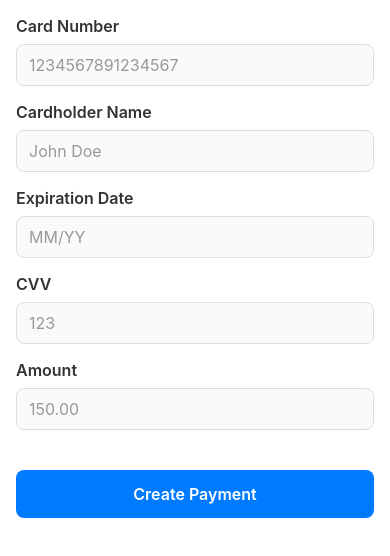
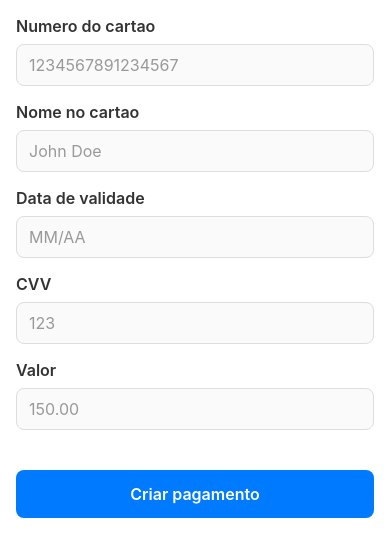
Before and after one commit to vanessasoutoc/wallet-ria, a React Native app in the folder mobile/: screen / in a window 390 px wide. Shown: the top 556 px of the page. Built offline with nearby package versions, Linux system fonts and the light colour scheme.

Commit message:
feat: i18n

```diff
--- a/mobile/App.tsx
+++ b/mobile/App.tsx
@@ -8,6 +8,7 @@
 import { StatusBar, StyleSheet, useColorScheme, View } from 'react-native';
 import { SafeAreaProvider } from 'react-native-safe-area-context';
 import NewPaymentScreen from './src/screens/payments/new';
+import './src/i18n';
 
 function App() {
   const isDarkMode = useColorScheme() === 'dark';
--- a/mobile/package.json
+++ b/mobile/package.json
@@ -12,8 +12,10 @@
   "dependencies": {
     "@hookform/resolvers": "^4.0.0",
     "@react-native/new-app-screen": "0.85.3",
+    "i18next": "^26.1.0",
     "react": "19.2.3",
     "react-hook-form": "^7.75.0",
+    "react-i18next": "^17.0.7",
     "react-native": "0.85.3",
     "react-native-mask-input": "^1.2.3",
     "react-native-safe-area-context": "^5.5.2",
--- a/mobile/src/components/payments/form.tsx
+++ b/mobile/src/components/payments/form.tsx
@@ -1,31 +1,33 @@
 import React from 'react';
 import { View, ActivityIndicator } from 'react-native';
 import { Controller, Control, FieldErrors } from 'react-hook-form';
+import { useTranslation } from 'react-i18next';
 import { z } from 'zod';
 import FormInput from '../FormInput';
 import Button from '../Button';
+import i18n from '../../i18n';
 
 export const createPaymentFormSchema = z.object({
   cardNumber: z
     .string()
-    .min(1, 'Card number is required')
-    .regex(/^\d{16}$/, 'Card number must be 16 digits'),
+    .min(1, i18n.t('payments.validation.cardNumberRequired'))
+    .regex(/^\d{16}$/, i18n.t('payments.validation.cardNumberDigits')),
   holderName: z
     .string()
-    .min(1, 'Cardholder name is required')
-    .min(3, 'Name must be at least 3 characters'),
+    .min(1, i18n.t('payments.validation.holderNameRequired'))
+    .min(3, i18n.t('payments.validation.holderNameMin')),
   expirationDate: z
     .string()
-    .min(1, 'Expiration date is required')
-    .regex(/^\d{2}\/\d{2}$/, 'Expiration date must be in MM/YY format'),
+    .min(1, i18n.t('payments.validation.expirationDateRequired'))
+    .regex(/^\d{2}\/\d{2}$/, i18n.t('payments.validation.expirationDateFormat')),
   cvv: z
     .string()
-    .min(1, 'CVV is required')
-    .regex(/^\d{3,4}$/, 'CVV must be 3 or 4 digits'),
+    .min(1, i18n.t('payments.validation.cvvRequired'))
+    .regex(/^\d{3,4}$/, i18n.t('payments.validation.cvvDigits')),
   amount: z
     .number()
-    .min(0.01, 'Amount must be greater than 0')
-    .multipleOf(0.01, 'Amount must have up to 2 decimal places'),
+    .min(0.01, i18n.t('payments.validation.amountMin'))
+    .multipleOf(0.01, i18n.t('payments.validation.amountDecimals')),
 });
 
 export type CreatePaymentFormData = z.infer<typeof createPaymentFormSchema>;
@@ -43,6 +45,8 @@ export const PaymentForm: React.FC<PaymentFormProps> = ({
   isLoading,
   onSubmit,
 }) => {
+  const { t } = useTranslation();
+
   return (
     <View>
       <Controller
@@ -50,8 +54,8 @@ export const PaymentForm: React.FC<PaymentFormProps> = ({
         name="cardNumber"
         render={({ field: { value, onChange } }) => (
           <FormInput
-            label="Card Number"
-            placeholder="1234567891234567"
+            label={t('payments.form.fields.cardNumber.label')}
+            placeholder={t('payments.form.fields.cardNumber.placeholder')}
             value={value}
             onChangeText={onChange}
             keyboardType="numeric"
@@ -66,8 +70,8 @@ export const PaymentForm: React.FC<PaymentFormProps> = ({
         name="holderName"
         render={({ field: { value, onChange } }) => (
           <FormInput
-            label="Cardholder Name"
-            placeholder="John Doe"
+            label={t('payments.form.fields.holderName.label')}
+            placeholder={t('payments.form.fields.holderName.placeholder')}
             value={value}
             onChangeText={onChange}
             error={errors.holderName?.message}
@@ -80,8 +84,8 @@ export const PaymentForm: React.FC<PaymentFormProps> = ({
         name="expirationDate"
         render={({ field: { value, onChange } }) => (
           <FormInput
-            label="Expiration Date"
-            placeholder="MM/YY"
+            label={t('payments.form.fields.expirationDate.label')}
+            placeholder={t('payments.form.fields.expirationDate.placeholder')}
             value={value}
             onChangeText={onChange}
             maxLength={5}
@@ -95,8 +99,8 @@ export const PaymentForm: React.FC<PaymentFormProps> = ({
         name="cvv"
         render={({ field: { value, onChange } }) => (
           <FormInput
-            label="CVV"
-            placeholder="123"
+            label={t('payments.form.fields.cvv.label')}
+            placeholder={t('payments.form.fields.cvv.placeholder')}
             value={value}
             onChangeText={onChange}
             keyboardType="numeric"
@@ -112,8 +116,8 @@ export const PaymentForm: React.FC<PaymentFormProps> = ({
         name="amount"
         render={({ field: { value, onChange } }) => (
           <FormInput
-            label="Amount"
-            placeholder="150.00"
+            label={t('payments.form.fields.amount.label')}
+            placeholder={t('payments.form.fields.amount.placeholder')}
             value={value ? value.toString() : ''}
             onChangeText={(text) => onChange(parseFloat(text) || 0)}
             keyboardType="decimal-pad"
@@ -124,7 +128,11 @@ export const PaymentForm: React.FC<PaymentFormProps> = ({
 
       <View style={{ marginTop: 24, marginBottom: 16 }}>
         <Button
-          title={isLoading ? 'Creating...' : 'Create Payment'}
+          title={
+            isLoading
+              ? t('payments.form.submit.loading')
+              : t('payments.form.submit.idle')
+          }
           onPress={onSubmit}
           disabled={isLoading}
         />
--- /dev/null
+++ b/mobile/src/i18n/index.ts
@@ -0,0 +1,25 @@
+import i18n from 'i18next';
+import { initReactI18next } from 'react-i18next';
+
+import enUS from './locales/en-US';
+import ptBR from './locales/pt-BR';
+
+const resources = {
+  'pt-BR': {
+    translation: ptBR,
+  },
+  'en-US': {
+    translation: enUS,
+  },
+};
+
+void i18n.use(initReactI18next).init({
+  resources,
+  lng: 'pt-BR',
+  fallbackLng: 'pt-BR',
+  interpolation: {
+    escapeValue: false,
+  },
+});
+
+export default i18n;
--- /dev/null
+++ b/mobile/src/i18n/locales/en-US.ts
@@ -0,0 +1,54 @@
+const enUS = {
+  common: {
+    success: 'Success',
+    error: 'Error',
+  },
+  payments: {
+    new: {
+      successCreated: 'Payment created with ID: {{id}}',
+      errorCreate: 'Could not create payment.',
+    },
+    form: {
+      fields: {
+        cardNumber: {
+          label: 'Card number',
+          placeholder: '1234567891234567',
+        },
+        holderName: {
+          label: 'Cardholder name',
+          placeholder: 'John Doe',
+        },
+        expirationDate: {
+          label: 'Expiration date',
+          placeholder: 'MM/YY',
+        },
+        cvv: {
+          label: 'CVV',
+          placeholder: '123',
+        },
+        amount: {
+          label: 'Amount',
+          placeholder: '150.00',
+        },
+      },
+      submit: {
+        idle: 'Create payment',
+        loading: 'Creating...',
+      },
+    },
+    validation: {
+      cardNumberRequired: 'Card number is required',
+      cardNumberDigits: 'Card number must be 16 digits',
+      holderNameRequired: 'Cardholder name is required',
+      holderNameMin: 'Name must be at least 3 characters',
+      expirationDateRequired: 'Expiration date is required',
+      expirationDateFormat: 'Expiration date must be in MM/YY format',
+      cvvRequired: 'CVV is required',
+      cvvDigits: 'CVV must be 3 or 4 digits',
+      amountMin: 'Amount must be greater than 0',
+      amountDecimals: 'Amount must have up to 2 decimal places',
+    },
+  },
+};
+
+export default enUS;
--- /dev/null
+++ b/mobile/src/i18n/locales/pt-BR.ts
@@ -0,0 +1,54 @@
+const ptBR = {
+  common: {
+    success: 'Sucesso',
+    error: 'Erro',
+  },
+  payments: {
+    new: {
+      successCreated: 'Pagamento criado com ID: {{id}}',
+      errorCreate: 'Nao foi possivel criar o pagamento.',
+    },
+    form: {
+      fields: {
+        cardNumber: {
+          label: 'Numero do cartao',
+          placeholder: '1234567891234567',
+        },
+        holderName: {
+          label: 'Nome no cartao',
+          placeholder: 'John Doe',
+        },
+        expirationDate: {
+          label: 'Data de validade',
+          placeholder: 'MM/AA',
+        },
+        cvv: {
+          label: 'CVV',
+          placeholder: '123',
+        },
+        amount: {
+          label: 'Valor',
+          placeholder: '150.00',
+        },
+      },
+      submit: {
+        idle: 'Criar pagamento',
+        loading: 'Criando...',
+      },
+    },
+    validation: {
+      cardNumberRequired: 'Numero do cartao obrigatorio',
+      cardNumberDigits: 'Numero do cartao deve ter 16 digitos',
+      holderNameRequired: 'Nome no cartao obrigatorio',
+      holderNameMin: 'Nome deve ter pelo menos 3 caracteres',
+      expirationDateRequired: 'Data de validade obrigatoria',
+      expirationDateFormat: 'Data de validade deve estar no formato MM/AA',
+      cvvRequired: 'CVV obrigatorio',
+      cvvDigits: 'CVV deve ter 3 ou 4 digitos',
+      amountMin: 'Valor deve ser maior que 0',
+      amountDecimals: 'Valor deve ter no maximo 2 casas decimais',
+    },
+  },
+};
+
+export default ptBR;
--- a/mobile/src/screens/payments/new.tsx
+++ b/mobile/src/screens/payments/new.tsx
@@ -8,12 +8,14 @@ import {
   Platform,
 } from 'react-native';
 import { useForm } from 'react-hook-form';
+import { useTranslation } from 'react-i18next';
 import { zodResolver } from '@hookform/resolvers/zod';
 import { createPaymentFormSchema, CreatePaymentFormData, PaymentForm } from '../../components/payments/form';
 import { paymentService } from '../../services/payments';
 
 export const NewPaymentScreen: React.FC = () => {
   const [isLoading, setIsLoading] = useState(false);
+  const { t } = useTranslation();
   const {
     control,
     handleSubmit,
@@ -34,9 +36,13 @@ export const NewPaymentScreen: React.FC = () => {
     setIsLoading(true);
     try {
       const response = await paymentService.createPayment(data);
-      Alert.alert('Success', `Payment created with ID: ${response.id}`);
+      Alert.alert(
+        t('common.success'),
+        t('payments.new.successCreated', { id: response.id }),
+      );
       reset();
     } catch (error) {
+      Alert.alert(t('common.error'), t('payments.new.errorCreate'));
       console.error('Payment creation failed:', error);
     } finally {
       setIsLoading(false);
--- a/mobile/src/services/payments.ts
+++ b/mobile/src/services/payments.ts
@@ -1,5 +1,3 @@
-import { Alert } from 'react-native';
-
 export interface CreatePaymentRequest {
   cardNumber: string;
   holderName: string;
@@ -21,7 +19,6 @@ const API_BASE_URL = 'http://localhost:3000/v1';
 
 export const paymentService = {
   async createPayment(data: CreatePaymentRequest): Promise<CreatePaymentResponse> {
-    try {
     const response = await fetch(`${API_BASE_URL}/payments`, {
       method: 'POST',
       headers: {
@@ -36,10 +33,5 @@ export const paymentService = {
     }
 
     return await response.json();
-    } catch (error) {
-      const message = error instanceof Error ? error.message : 'Failed to create payment';
-      Alert.alert('Error', message);
-      throw error;
-    }
   },
 };
```
Also changed, not shown: 1 other file (tests, documents, lock files or other folders). Lines whose indentation alone changed are shown as unchanged.
